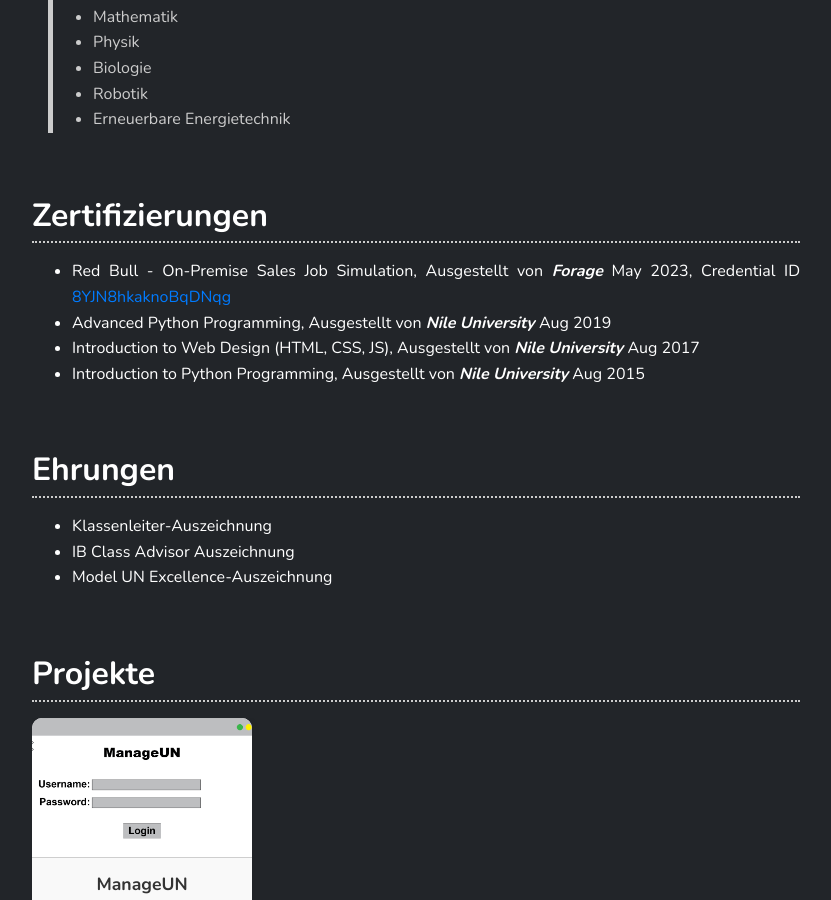
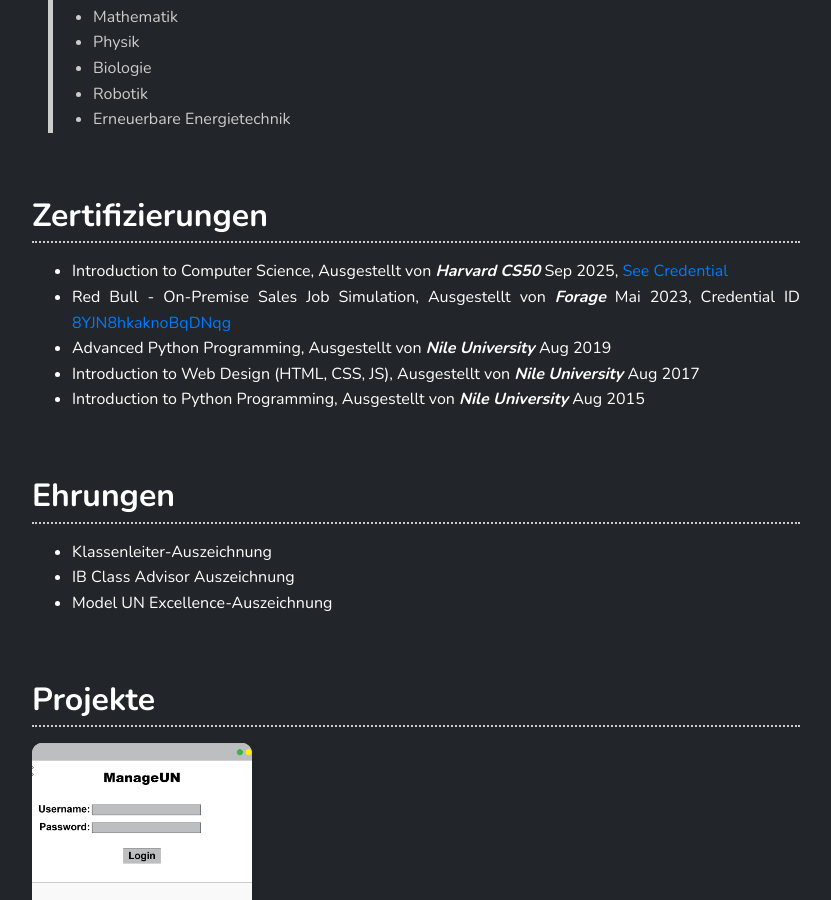
Before and after one commit to quack-b1/quack-b1.github.io, a Jekyll site: the page built from index.md, in a window 1280 px wide and 900 px high, scrolled down 2635 px. Shown: the whole window, without its empty margins (224-1055 px from the left). Built offline with Jekyll 4.4.1, drawn with Linux system fonts in a browser that asks for light colours.

Commit message:
Add CS50 CyberSec

```diff
--- a/_includes/sections_de/certifications.md
+++ b/_includes/sections_de/certifications.md
@@ -1,6 +1,7 @@
 ## Zertifizierungen
 
-- Red Bull - On-Premise Sales Job Simulation, Ausgestellt von **_Forage_** May 2023, Credential ID [8YJN8hkaknoBqDNqg](https://forage-uploads-prod.s3.amazonaws.com/completion-certificates/Red%20Bull/s6RNpxzBkpREvE4xk_Red%20Bull_apFdFkujv9LYmyo6h_1684431663010_completion_certificate.pdf)
+- Introduction to Computer Science, Ausgestellt von **_Harvard CS50_** Sep 2025, [See Credential](https://cs50.harvard.edu/certificates/732064b5-27af-4cb3-bcf2-b55b40b261c5)
+- Red Bull - On-Premise Sales Job Simulation, Ausgestellt von **_Forage_** Mai 2023, Credential ID [8YJN8hkaknoBqDNqg](https://forage-uploads-prod.s3.amazonaws.com/completion-certificates/Red%20Bull/s6RNpxzBkpREvE4xk_Red%20Bull_apFdFkujv9LYmyo6h_1684431663010_completion_certificate.pdf)
 - Advanced Python Programming, Ausgestellt von **_Nile University_** Aug 2019
 - Introduction to Web Design (HTML, CSS, JS), Ausgestellt von **_Nile University_** Aug 2017
 - Introduction to Python Programming, Ausgestellt von **_Nile University_** Aug 2015
```
Also changed, not shown: _includes/sections/certifications.md (+1 -0 lines).
